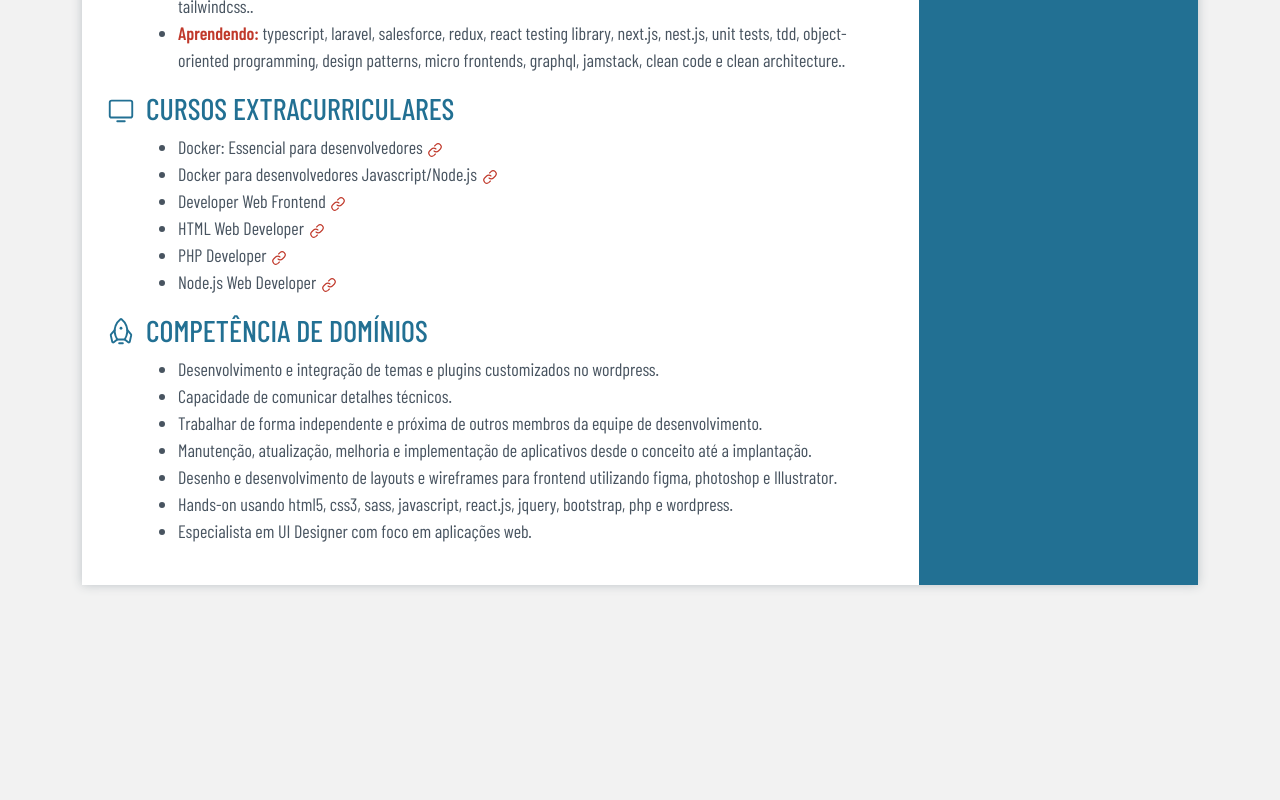
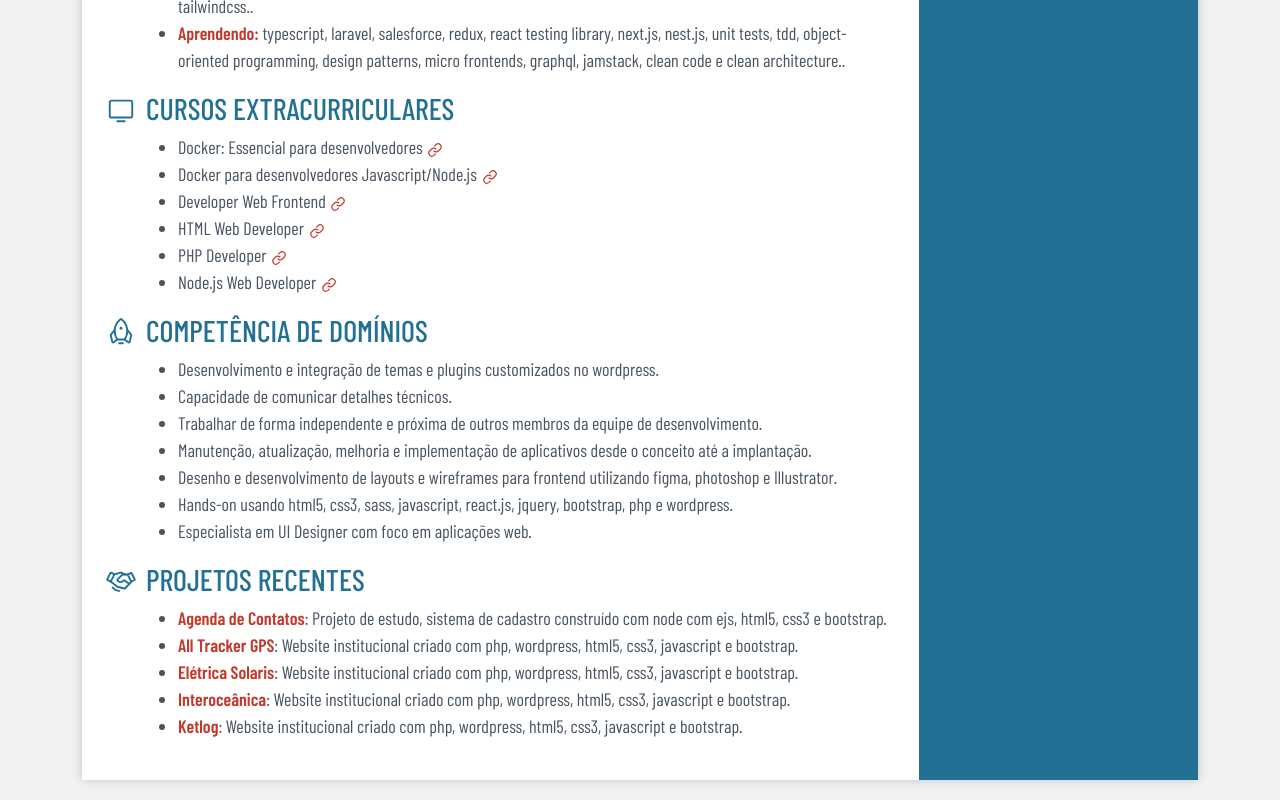
Before and after one commit to atmmoreira/project.resume.vite.react, a React (Vite) app: page / in a window 1280 px wide. Shown: the part 1259-2059 px from the top of the page. Before the commit the page ends 1864 px from the top, so only its background shows below. Built offline with nearby package versions, Linux system fonts and the light colour scheme; a web font is replaced by a local one.

Commit message:
fature: add projects section

```diff
--- a/public/json/resume.json
+++ b/public/json/resume.json
@@ -260,15 +260,33 @@
       ]
     },
     "projects": {
-      "title": "Competência de Domínios",
+      "title": "Projetos Recentes",
       "list": [
-        "Desenvolvimento e integração de temas e plugins customizados no wordpress.",
-        "Capacidade de comunicar detalhes técnicos.",
-        "Trabalhar de forma independente e próxima de outros membros da equipe de desenvolvimento.",
-        "Manutenção, atualização, melhoria e implementação de aplicativos desde o conceito até a implantação.",
-        "Desenho e desenvolvimento de layouts e wireframes para frontend utilizando figma, photoshop e Illustrator.",
-        "Hands-on usando html5, css3, sass, javascript, react.js, jquery, bootstrap, php e wordpress.",
-        "Especialista em UI Designer com foco em aplicações web."
+        {
+          "title": "Agenda de Contatos",
+          "url": "https://atmm-contacts.herokuapp.com/",
+          "description": "Projeto de estudo, sistema de cadastro construído com node com ejs, html5, css3 e bootstrap."
+        },
+        {
+          "title": "All Tracker GPS",
+          "url": "http://www.alltrackergps.com.br/",
+          "description": "Website institucional criado com php, wordpress, html5, css3, javascript e bootstrap."
+        },
+        {
+          "title": "Elétrica Solaris",
+          "url": "http://www.eletricasolaris.com.br/",
+          "description": "Website institucional criado com php, wordpress, html5, css3, javascript e bootstrap."
+        },
+        {
+          "title": "Interoceânica",
+          "url": "http://www.interoceanica.com.br/",
+          "description": "Website institucional criado com php, wordpress, html5, css3, javascript e bootstrap."
+        },
+        {
+          "title": "Ketlog",
+          "url": "http://www.ketlog.com.br/",
+          "description": "Website institucional criado com php, wordpress, html5, css3, javascript e bootstrap."
+        }
       ]
     }
   }
--- a/src/App.jsx
+++ b/src/App.jsx
@@ -4,7 +4,6 @@ import './App.css';
 
 import Header from './components/Header/Header';
 import Home from './pages/Home/Home';
-import HireMe from './pages/HireMe/HireMe';
 
 function App() {
   return (
@@ -14,7 +13,6 @@ function App() {
         <div className='row flex-lg-row-reverse flex-sm-row'>
           <Routes>
             <Route path='/' element={<Home />} />
-            <Route path='hireme' element={<HireMe />} />
           </Routes>
         </div>
       </div>
--- a/src/components/MainResume/MainResume.jsx
+++ b/src/components/MainResume/MainResume.jsx
@@ -4,6 +4,7 @@ import Courses from '../Courses/Courses';
 import Domains from '../Domains/Domains';
 import Experiences from '../Experiences/Experiences';
 import Profile from '../Profile/Profile';
+import Projects from '../Projects/Projects';
 import './MainResume.css';
 
 function MainResume({ resume }) {
@@ -14,6 +15,7 @@ function MainResume({ resume }) {
       <Abilities resume={resume} />
       <Courses resume={resume} />
       <Domains resume={resume} />
+      <Projects resume={resume} />
     </div>
   );
 }
--- /dev/null
+++ b/src/components/Projects/Projects.jsx
@@ -0,0 +1,25 @@
+import React from 'react';
+import * as Icons from 'phosphor-react';
+
+function Projects({ resume }) {
+  return (
+    <>
+      <section className='courses'>
+        <div className='icon'><Icons.Handshake /></div>
+        <div>
+          <h2>{resume.pt?.projects.title}</h2>
+          <div className='description'>
+            <ul>
+            {resume.pt?.projects.list.map((iten, index) => (
+                <li key={index}>
+                  <span><a href={iten.url} target="_blank">{iten.title}</a>:</span> {iten.description}
+                </li>
+              ))}
+            </ul>
+          </div>
+        </div>
+      </section>
+    </>
+  );
+}
+export default Projects;
```
